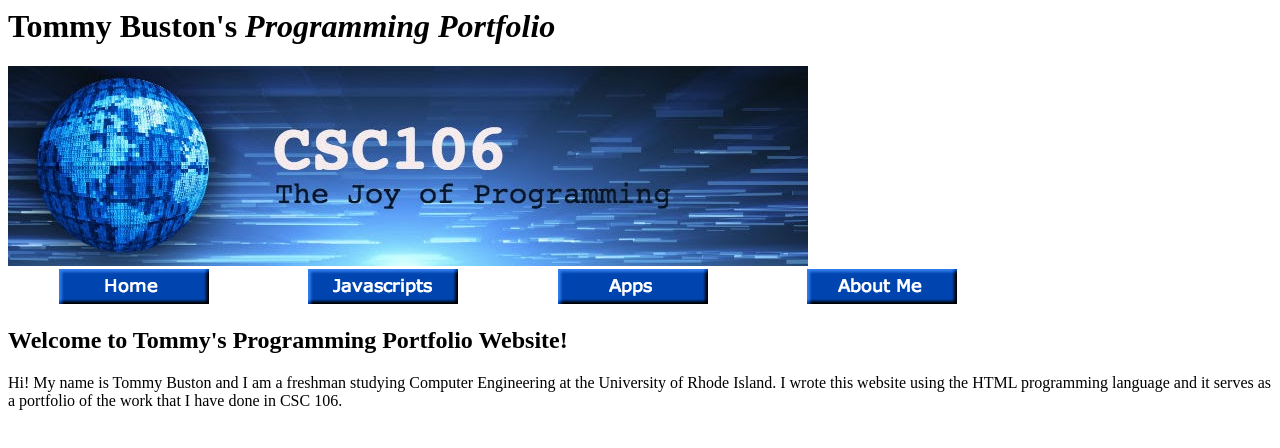
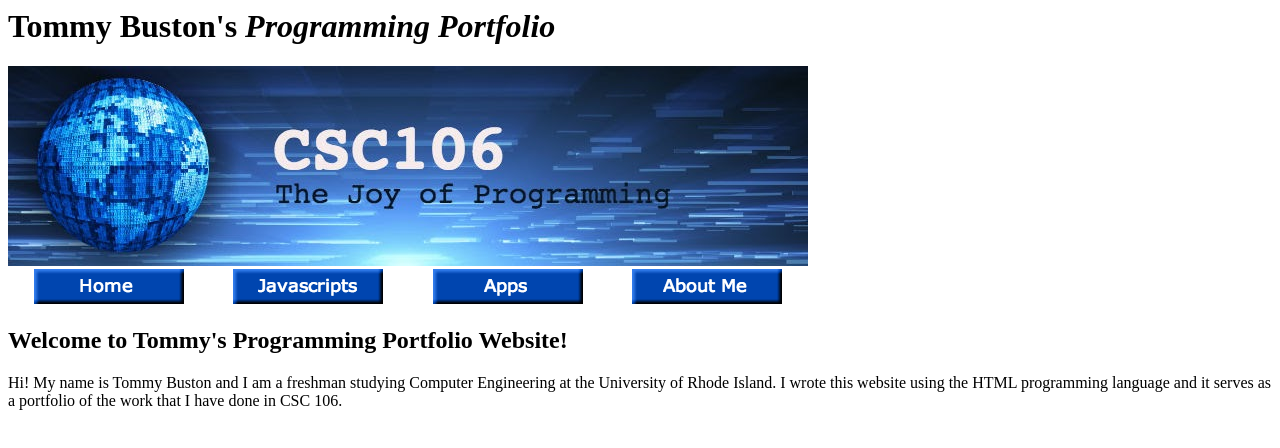
Before and after one commit to tommybuston/tommybuston.github.io, a plain HTML site: page index.html in a window 1280 px wide. Drawn offline with Linux system fonts and the light colour scheme.

Commit message:
Update index.html

```diff
--- a/index.html
+++ b/index.html
@@ -11,7 +11,7 @@
 
     <img src="csc106_banner.jpg">
 
-    <table style="width:1000px">
+    <table style="width:800px">
       <thead>
         <tr>
           <th><a href="index.html"><img src="pasted image 0.png"></a></th>
```
